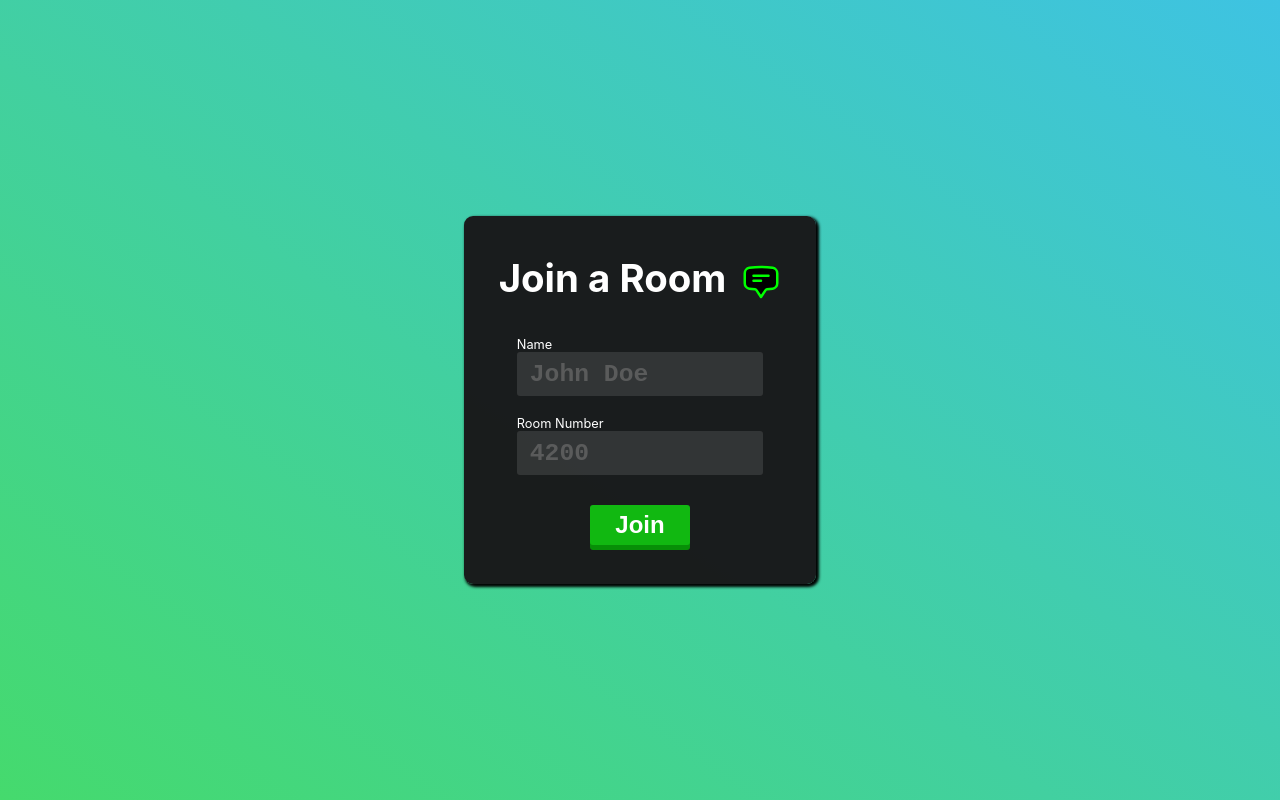
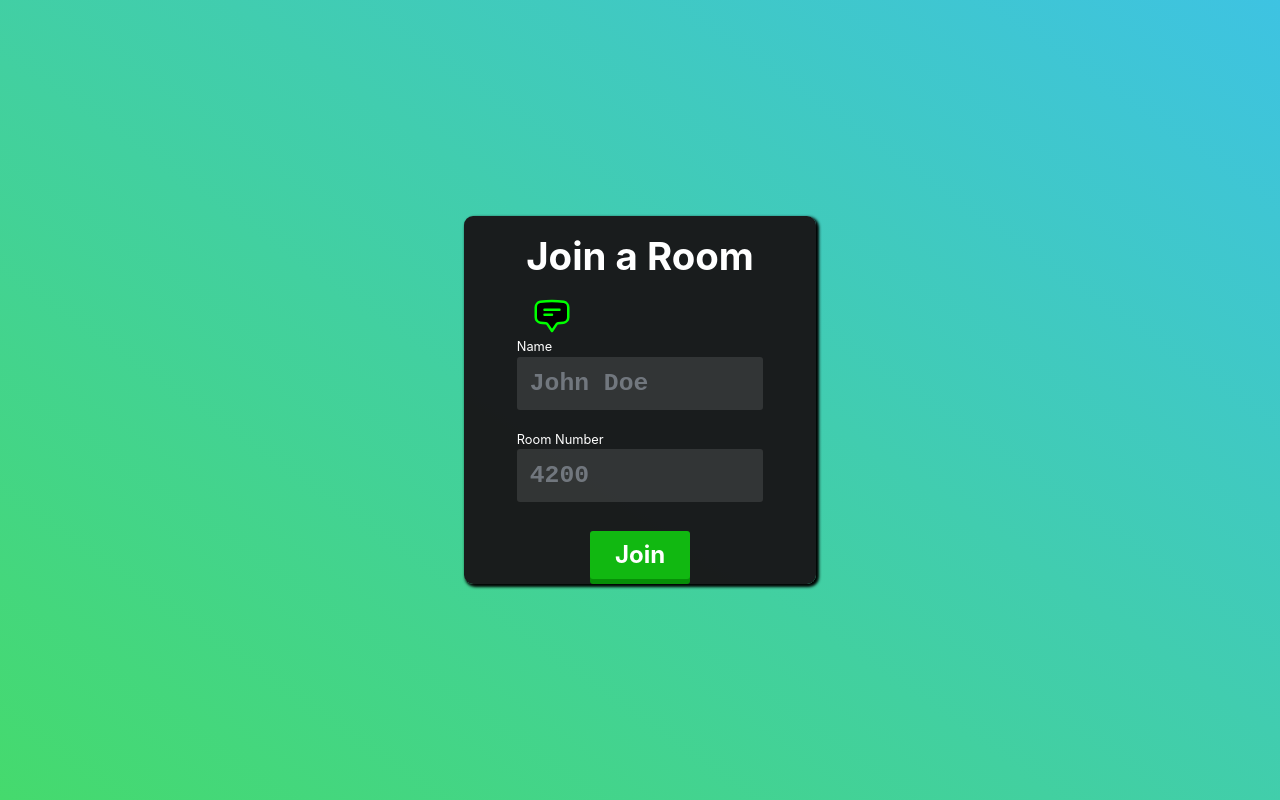
Before and after one commit to Julianmenav/websockets-chat, a React (Vite) app in the folder client/: page /#/home in a window 1280 px wide. Built offline with nearby package versions, Linux system fonts and the light colour scheme; no server answers.

Commit message:
style, add tailwind, refactor folders

```diff
--- a/client/index.html
+++ b/client/index.html
@@ -8,7 +8,7 @@
       name="description"
       content=""
     />
-    <link rel="icon" type="image/x-icon" href="./src/assets/favicon.svg" />
+    <link rel="icon" type="image/x-icon" href="/favicon.svg" />
     <title>Web Sockets App</title>
   </head>
   <body>
--- /dev/null
+++ b/client/postcss.config.js
@@ -0,0 +1,6 @@
+module.exports = {
+  plugins: {
+    tailwindcss: {},
+    autoprefixer: {},
+  },
+}
--- a/client/src/App.css
+++ b/client/src/App.css
@@ -56,7 +56,7 @@
   width: 70%;
   flex-direction: column;
   justify-content: center;
-  align-items: start;
+  align-items: flex-start;
   margin: 0 auto;
 }
 
@@ -148,7 +148,7 @@ label {
 
 .messageAuthor > span{
   font-size: 0.5em;
-  color: rgb(39, 39, 39);
+  color: #FFF;
 }
 
 .messageContent {
--- a/client/src/App.jsx
+++ b/client/src/App.jsx
@@ -1,14 +1,16 @@
 import { Routes, Route } from "react-router-dom";
 import "./App.css";
-import Chat from "./components/Chat";
-import RoomForm from "./components/RoomForm";
+import Chat from "./pages/chat/Chat";
+import RoomForm from "./pages/home/RoomForm";
+import Login from "./pages/login/Login";
 
 function App() {
   return (
     <div className="App">
         <Routes>
           <Route path="/">
-            <Route index element={<RoomForm />} />
+            <Route index element={<Login />} />
+            <Route path="/home" element={<RoomForm />} />
             <Route path="/chat" element={<Chat />} />
             <Route path="*" element={<RoomForm />} />
           </Route>
--- a/client/src/index.css
+++ b/client/src/index.css
@@ -1,3 +1,7 @@
+@tailwind base;
+@tailwind components;
+@tailwind utilities;
+
 body {
   margin: 0;
   font-family: -apple-system, BlinkMacSystemFont, 'Segoe UI', 'Roboto', 'Oxygen',
--- a/client/src/components/Chat.jsx
+++ b/client/src/pages/chat/Chat.jsx
@@ -1,8 +1,8 @@
 import React, { useEffect, useState } from "react";
 import { useLocation, useSearchParams } from "react-router-dom";
 import { io } from "socket.io-client";
-import ChatInput from "./ChatInput";
-import ChatLog from "./ChatLog";
+import ChatInput from "../../components/ChatInput";
+import ChatLog from "../../components/ChatLog";
 
 const serverURL = import.meta.env.VITE_SERVER_URL;
 const socket = io.connect(serverURL);
--- a/client/src/components/RoomForm.jsx
+++ b/client/src/pages/home/RoomForm.jsx
@@ -1,6 +1,6 @@
 import React, { useState } from "react";
 import { useNavigate } from "react-router-dom";
-import chatIcon from "../assets/favicon.svg";
+import chatIcon from "/favicon.svg";
 
 const RoomForm = () => {
   const [room, setRoom] = useState("");
@@ -8,7 +8,7 @@ const RoomForm = () => {
 
   const navigate = useNavigate();
   const joinRoom = () => {
-    navigate(`chat?room=${room}`, { state: { name: name } });
+    navigate(`/chat?room=${room}`, { state: { name: name } });
   };
 
   return (
@@ -18,7 +18,7 @@ const RoomForm = () => {
       </div>
       <form className="roomForm" onSubmit={joinRoom}>
         <div id="inputs" >
-          <label for="name" >Name</label>
+          <label htmlFor="name" >Name</label>
           <input
             id="name"
             className="input"
@@ -27,7 +27,7 @@ const RoomForm = () => {
             required="required"
             pattern="[A-Za-z0-9]{1,10}[\s_-]?[A-Za-z0-9]{1,10}"
           />
-          <label for="room" >Room Number</label>
+          <label htmlFor="room" >Room Number</label>
           <input
             type="tel"
             id="room"
--- /dev/null
+++ b/client/tailwind.config.js
@@ -0,0 +1,11 @@
+/** @type {import('tailwindcss').Config} */
+module.exports = {
+  content: [
+    "./index.html",
+    "./src/**/*.{js,ts,jsx,tsx}",
+  ],
+  theme: {
+    extend: {},
+  },
+  plugins: [],
+}
```
Also changed, not shown: client/public/favicon.svg (renamed from client/src/assets/favicon.svg), 1 other file (tests, documents, lock files or other folders).
